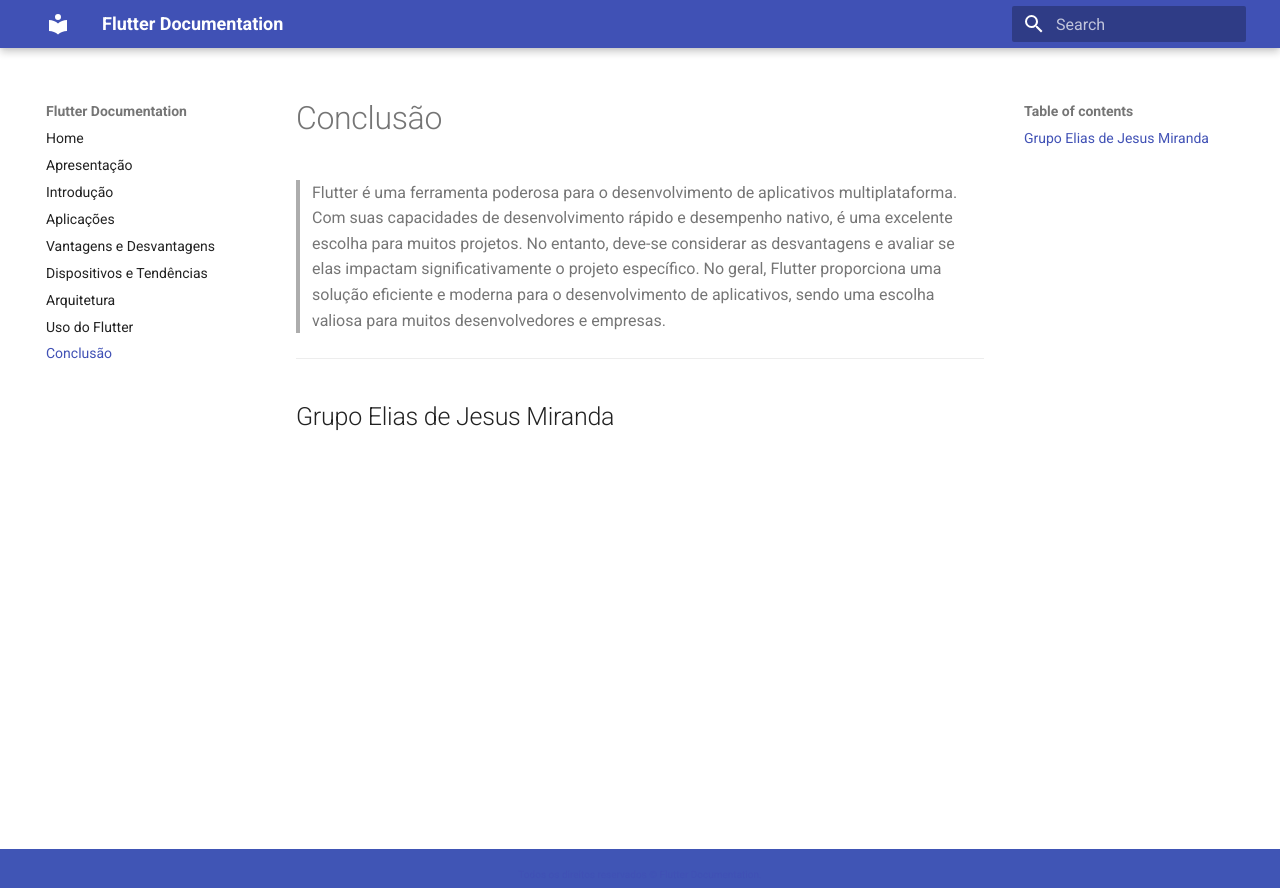
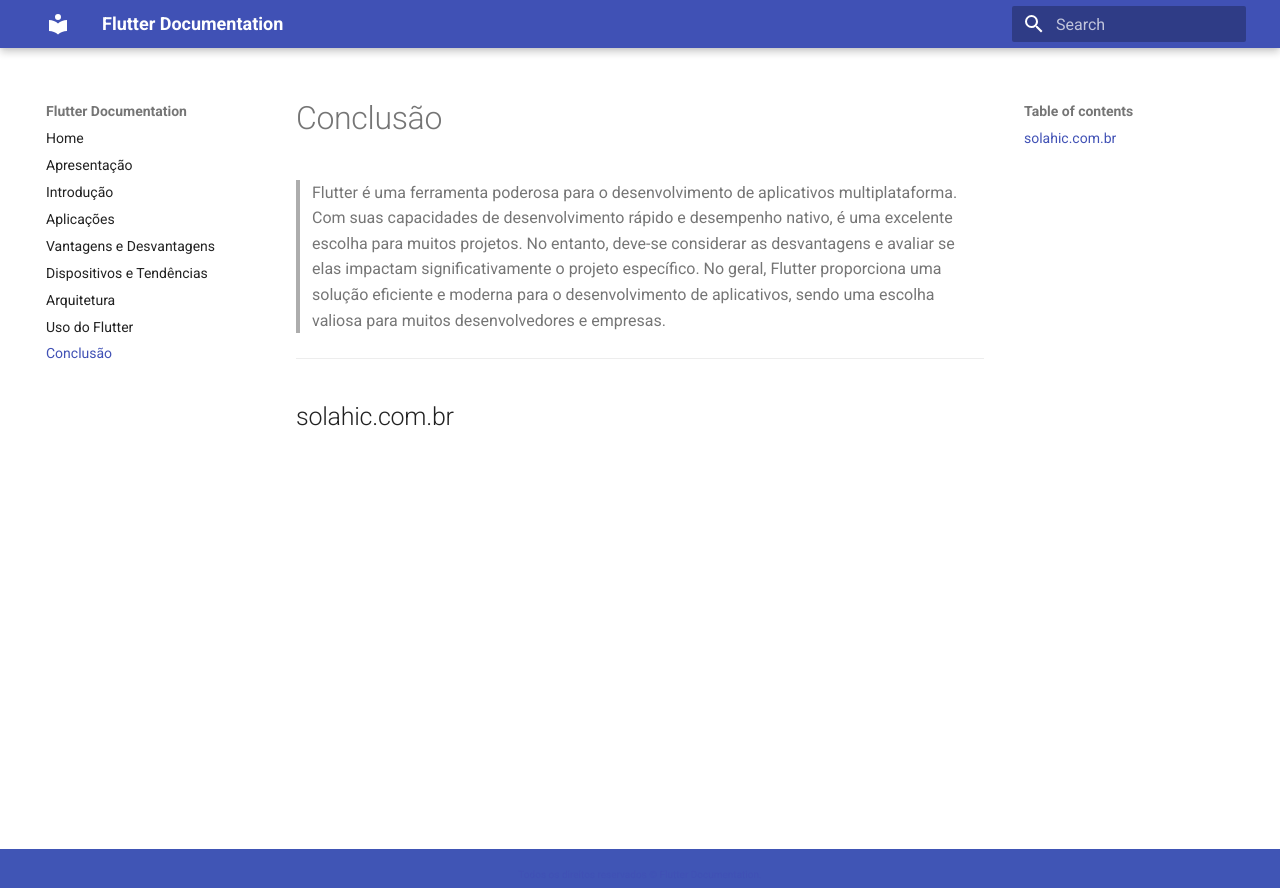
Before and after one commit to atacus/flutter-docs, an MkDocs documentation site: the page built from docs/conclusao.md, in a window 1280 px wide. Shown: the top 888 px of the page. Built offline with MkDocs 1.6.1 and Material for MkDocs 9.7.7, drawn with Linux system fonts in a browser that asks for light colours.

Commit message:
Update conclusao.md

```diff
--- a/docs/conclusao.md
+++ b/docs/conclusao.md
@@ -4,5 +4,5 @@
 
 
 ---
-Grupo Elias de Jesus Miranda
+solahic.com.br
 ---
```
